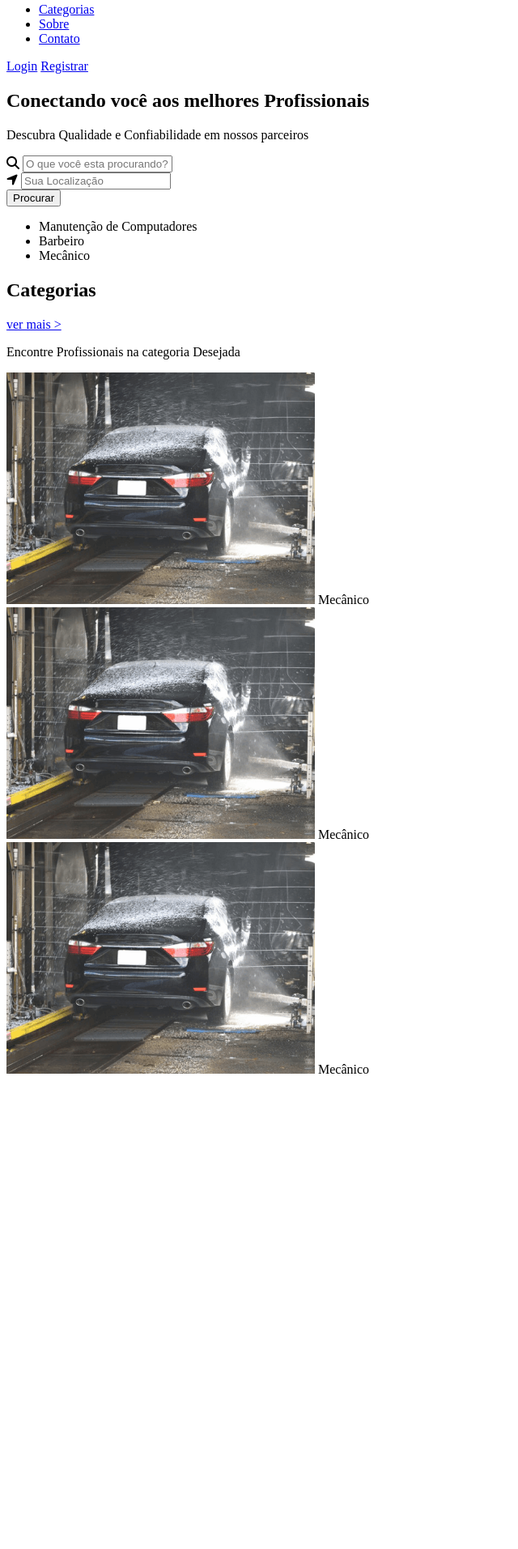
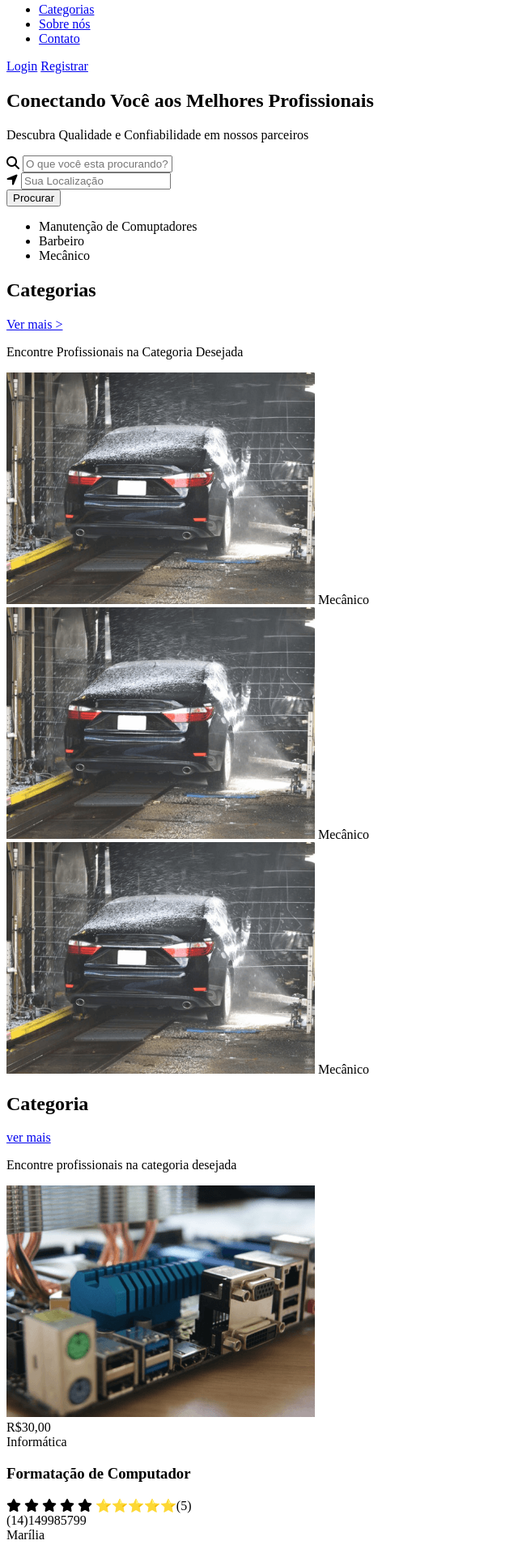
Before and after one commit to Rodrigo-Duarte1/bookmenow, a plain HTML site: page index.html in a window 1280 px wide. Shown: the part 85-1998 px from the top of the page at 81% size, without its empty margins (0-640 px from the left). Before the commit the page ends 1423 px from the top, so only its background shows below. Drawn offline with Linux system fonts and the light colour scheme.

Commit message:
Atualização de código

```diff
--- a/index.html
+++ b/index.html
@@ -2,54 +2,50 @@
 <html lang="pt-br">
 
 <head>
-    <meta charset="UTF-8">
-
+    <meta charset="utf-8">
     <title>BookMeNow - Conectando aos melhores profissionais</title>
-    <meta name="description" content="Conectando aos melhores profissionais do mercado. ">
-    <meta name="keywords" contet="profissionais, prestador de serviços, autônomos">
+    <meta name="description" content="Conectando aos melhores profissionais do mercado.">
+    <meta name="keywords" content="profissionais, prestadores de serviços, autônomos">
 
     <link rel="stylesheet" href="https://cdnjs.cloudflare.com/ajax/libs/font-awesome/6.4.2/css/all.min.css"
         integrity="sha512-z3gLpd7yknf1YoNbCzqRKc4qyor8gaKU1qmn+CShxbuBusANI9QpRohGBreCFkKxLhei6S9CQXFEbbKuqLg0DA=="
         crossorigin="anonymous" referrerpolicy="no-referrer" />
 
+    <link rel="stylesheet" href="css/main.css">
 
-
-    <link rel="stylesheet" href="css/mani.css">
 </head>
 
 <body>
-    <header id="Cabecalho" class="container">
+    <header id="cabecalho" class="container">
         <div id="logotipo">
             <img src="img/logo.png" alt="BookMeNow">
         </div>
+
         <nav id="menu">
             <ul>
                 <li><a href="javascript:;">Categorias</a></li>
-                <li><a href="sobre-nos.html">Sobre</a></li>
+                <li><a href="sobre-nos.html">Sobre nós</a></li>
                 <li><a href="contato.html">Contato</a></li>
+            </ul>
+        </nav>
 
-            </ul>
-
-        </nav>
         <div id="botaoTopo">
             <a href="login.html">Login</a>
             <a href="registrar.html">Registrar</a>
         </div>
+    </header>
 
-    </header>
     <div id="banner">
         <div class="container">
-            <h2>Conectando você aos melhores Profissionais</h2>
+            <h2>Conectando Você aos Melhores Profissionais</h2>
             <p>Descubra Qualidade e Confiabilidade em nossos parceiros</p>
-            <div id="formPesquisa"></div>
+            <div id="formPesquisa">
                 <form action="#" method="get">
-                <div class="form-icon">
-                    <div>
                     <div class="form-icon">
                         <i class="fa-solid fa-magnifying-glass"></i>
                         <input type="text" name="search" placeholder="O que você esta procurando?">
                     </div>
-                        <div>
+                    <div class="form-icon">
                         <i class="fa-solid fa-location-arrow"></i>
                         <input type="text" name="location" placeholder="Sua Localização">
                     </div>
@@ -58,38 +54,94 @@
             </div>
             <div class="lista-servicos-banner">
                 <ul>
-                <li>Manutenção de Computadores</li>
+                    <li>Manutenção de Comuptadores</li>
                     <li>Barbeiro</li>
                     <li>Mecânico</li>
-
-
                 </ul>
             </div>
         </div>
+    </div>
+
     <main class="container">
         <section id="secao-categorias">
             <div class="secao-titulo">
                 <div class="titulo">
                     <h2>Categorias</h2>
-                    <a href="#">ver mais ></a>
+                    <a href="#">Ver mais ></a>
                 </div>
-                <p>Encontre Profissionais na categoria Desejada</p>
+                <p>Encontre Profissionais na Categoria Desejada</p>
             </div>
+
             <div class="lista-card-categorias">
+                <div>
                     <img src="img/categoria-carro.jpg" alt="carro">
                     <span>Mecânico</span>
                 </div>
+                <div>
                     <img src="img/categoria-carro.jpg" alt="carro">
                     <span>Mecânico</span>
+                </div>
                 <div>
                     <img src="img/categoria-carro.jpg" alt="carro">
                     <span>Mecânico</span>
                 </div>
             </div>
+
         </section>
+        <section id="secaoServicos">
+            <div class="titulo">
+                <h2>Categoria</h2>
+                <a href="#">ver mais</a>
+            </div>
+            <p>Encontre profissionais na categoria desejada</p>
+        </section>
+        <div class="lista-card-servicos">
+            <!-- list card servicos-->
+
+            <div class="card-fotos">
+                <img src="img/categoria-informatica.jpg" alt="Informatica">
+
+                <div class="card-foto-preco">
+                    <div class="card-preco">
+                        R$30,00
+                    </div>
+                    <div class="card-foto-categoria">
+                        Informática
+                    </div>
+                </div>
+            </div>
+            <div class="card-descricao">
+                <div class="card-titulo">
+                   <h3> Formatação de Computador</h3>
+                </div>
+
+                <div class="card-avaliacao">
+                    <li class="fa-solid fa-star"></li>
+                    <li class="fa-solid fa-star"></li>
+                    <li class="fa-solid fa-star"></li>
+                    <li class="fa-solid fa-star"></li>
+                    <li class="fa-solid fa-star"></li>
+                    ⭐⭐⭐⭐⭐(5)
+                </div>
+
+                <div class="card-descricao-legendas">
+                    <div class="card-telefone">
+                        (14)149985799
+                    </div>
+
+                    <div class="card-localização">
+                        Marília
+                    </div>
+                </div>
+            </div>
+        </div>
+        </div>
+        <section></section>
     </main>
+
+
+
     <script src="js/main.js"></script>
-
 </body>
 
 </html>
```
Lines whose indentation alone changed are shown as unchanged.
